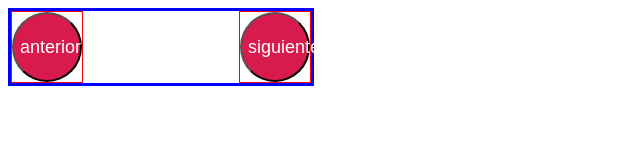
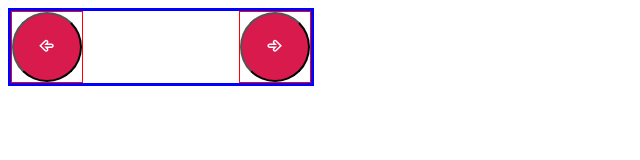
Before and after one commit to computadorescol/evoluciones-pokemon, a React (Vite) app: page / in a window 1280 px wide. Shown: the top 160 px of the page, without its empty margins (0-640 px from the left). Built offline with nearby package versions, Linux system fonts and the light colour scheme.

Commit message:
paso 27  flecha boton

```diff
--- a/src/App.jsx
+++ b/src/App.jsx
@@ -1,7 +1,9 @@
 
 import {Button} from "./components/Button"
 import './sass/App.scss';
-import { TiArrowLeftOutline } from "react-icons/ti";
+import { TiArrowLeftOutline} from "react-icons/ti";
+import { TiArrowRightOutline} from "react-icons/ti";
+
 
 
 
@@ -12,10 +14,10 @@ function App() {
     {/*las tarjetas van aqui*/}
     <div className= "buttons-container">
 
-    <Button text ='anterior' />
+    <Button text ={< TiArrowLeftOutline/>} />
 
 
-     <Button text ='siguiente' />
+     <Button text ={< TiArrowRightOutline/>} />
 
     </div>
     </>
```
Also changed, not shown: 1 other file (tests, documents, lock files or other folders).
